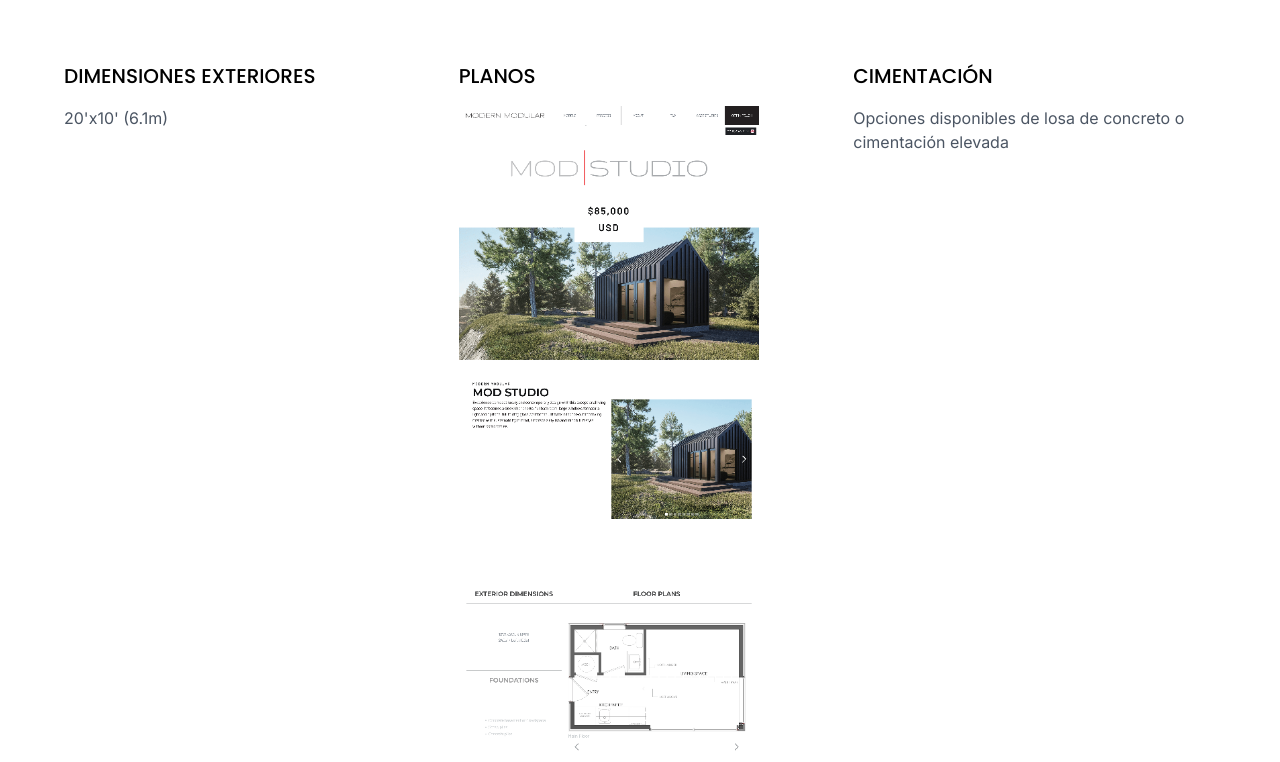
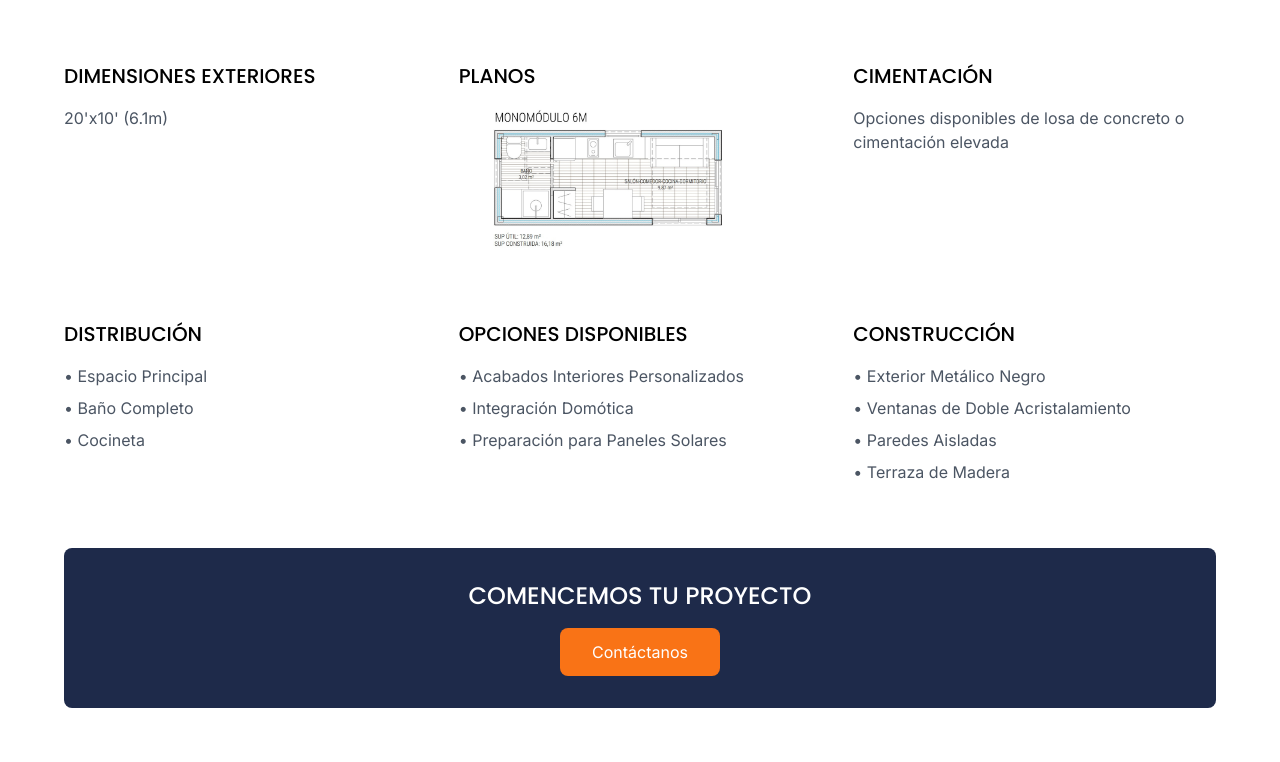
Before and after one commit to piraterobertstmv/unimodul, a React (Vite) app: page /productos/mod-studio in a window 1280 px wide. Shown: the part 1218-1980 px from the top of the page. Built offline with nearby package versions, Linux system fonts and the light colour scheme.

Commit message:
Update image in ModStudio page
Replaced the existing image in the ModStudio component with the new image provided.
[skip gpt_engineer]

```diff
--- a/src/pages/ModStudio.tsx
+++ b/src/pages/ModStudio.tsx
@@ -50,7 +50,7 @@ const ModStudio = () => {
               <div>
                 <h3 className="text-xl font-light mb-4">PLANOS</h3>
                 <img
-                  src="/lovable-uploads/298a4051-327c-4efd-9e25-e6ab9933b6e9.png"
+                  src="/lovable-uploads/0370276d-23f1-4ed1-aec4-12823772854d.png"
                   alt="Plano arquitectónico"
                   className="w-full max-w-[300px] object-contain"
                 />
```
Also changed, not shown: public/lovable-uploads/0370276d-23f1-4ed1-aec4-12823772854d.png (added).
